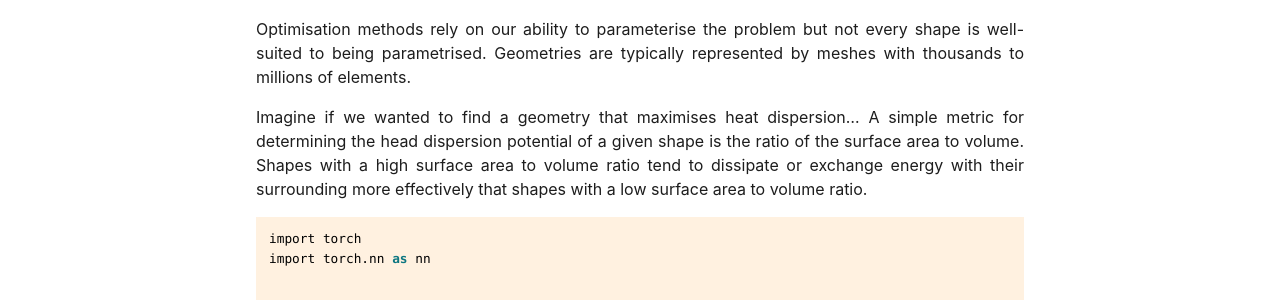
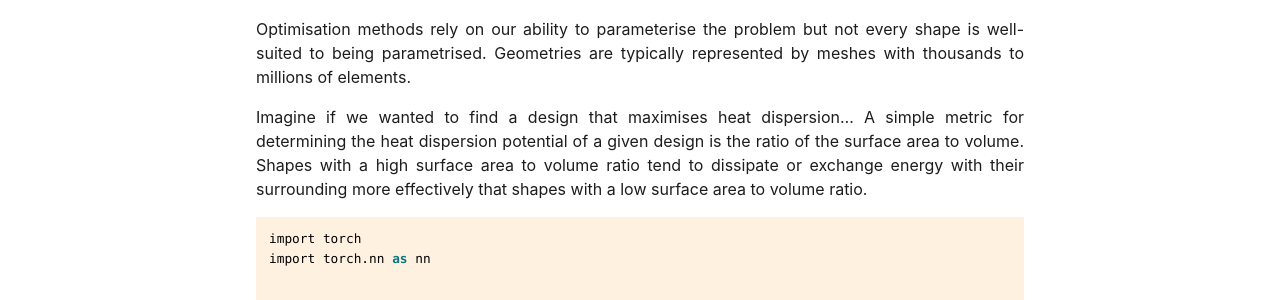
Before and after one commit to mark-hobbs/mark-hobbs.github.io, a Jekyll site: the page built from _posts/2025-01-20-autoencoders.md, in a window 1280 px wide and 900 px high, scrolled down 399 px. Shown: the part 153-453 px from the top of the window. Built offline with Jekyll 4.4.1, drawn with Linux system fonts in a browser that asks for light colours.

Commit message:
General updates

````diff
--- a/_posts/2025-01-20-autoencoders.md
+++ b/_posts/2025-01-20-autoencoders.md
@@ -17,7 +17,7 @@ Two major factors that limit our ability to do engineering better are: (1) the c
 
 Optimisation methods rely on our ability to parameterise the problem but not every shape is well-suited to being parametrised. Geometries are typically represented by meshes with thousands to millions of elements.
 
-Imagine if we wanted to find a geometry that maximises heat dispersion... A simple metric for determining the head dispersion potential of a given shape is the ratio of the surface area to volume. Shapes with a high surface area to volume ratio tend to dissipate or exchange energy with their surrounding more effectively that shapes with a low surface area to volume ratio.
+Imagine if we wanted to find a design that maximises heat dispersion... A simple metric for determining the heat dispersion potential of a given design is the ratio of the surface area to volume. Shapes with a high surface area to volume ratio tend to dissipate or exchange energy with their surrounding more effectively that shapes with a low surface area to volume ratio.
 
 ```python
 import torch
````
